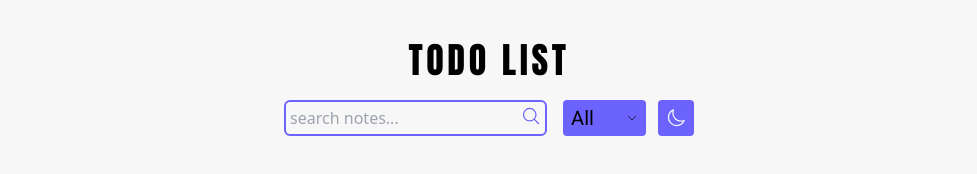
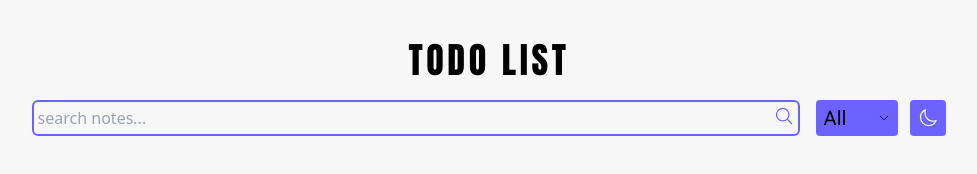
Before and after one commit to MH-Borazjani/todo-list, a website: page public/index.html in a window 1280 px wide. Shown: the whole page, without its empty margins (151-1128 px from the left). Drawn offline with Linux system fonts and the light colour scheme.

Commit message:
increase the width of the search box

```diff
--- a/public/index.html
+++ b/public/index.html
@@ -3,7 +3,7 @@
 <head>
     <meta charset="UTF-8">
     <meta name="viewport" content="width=device-width, initial-scale=1.0">
-    <title>Document</title>
+    <title>Todo list</title>
     <link rel="stylesheet" href="../src/output.css">
     <link rel="icon" href="./images/to-do-list.png">
 </head>
@@ -18,18 +18,17 @@
         <symbol id="moon" xmlns="http://www.w3.org/2000/svg" fill="none" viewBox="0 0 24 24" stroke-width="1.5" stroke="currentColor" class="size-6">
             <path stroke-linecap="round" stroke-linejoin="round" d="M21.752 15.002A9.72 9.72 0 0 1 18 15.75c-5.385 0-9.75-4.365-9.75-9.75 0-1.33.266-2.597.748-3.752A9.753 9.753 0 0 0 3 11.25C3 16.635 7.365 21 12.75 21a9.753 9.753 0 0 0 9.002-5.998Z" />
         </symbol>
-
     </svg>
     <!-- container -->
     <div class="container">
         <!-- header -->
         <h1 class="flex justify-center mt-10 font-anton text-4xl tracking-widest">TODO LIST</h1>
         <!-- search box+ grouping+ darkmode -->
-    <div class="flex justify-center  mt-5">
+        <div class="flex justify-center mt-5 w-full">
             <!-- search box -->
-     <div class="flex justify-center  border-2 border-purple-project rounded-md p-1">
-        <!-- serach: write section -->
-        <input type="text" placeholder="search notes..." class="  bg-white-project text-purple-project">
+            <div class="flex justify-center max-w-3xl w-full border-2 border-purple-project rounded-md p-1">
+                <!-- search: write section -->
+                <input type="text" placeholder="search notes..." class="bg-white-project text-purple-project flex-grow">
                 <!-- icon -->
                 <svg class="w-5 h-5 text-purple-project">
                     <use xlink:href="#magnifying"></use>
```
Also changed, not shown: src/output.css. Lines whose indentation alone changed are shown as unchanged.
